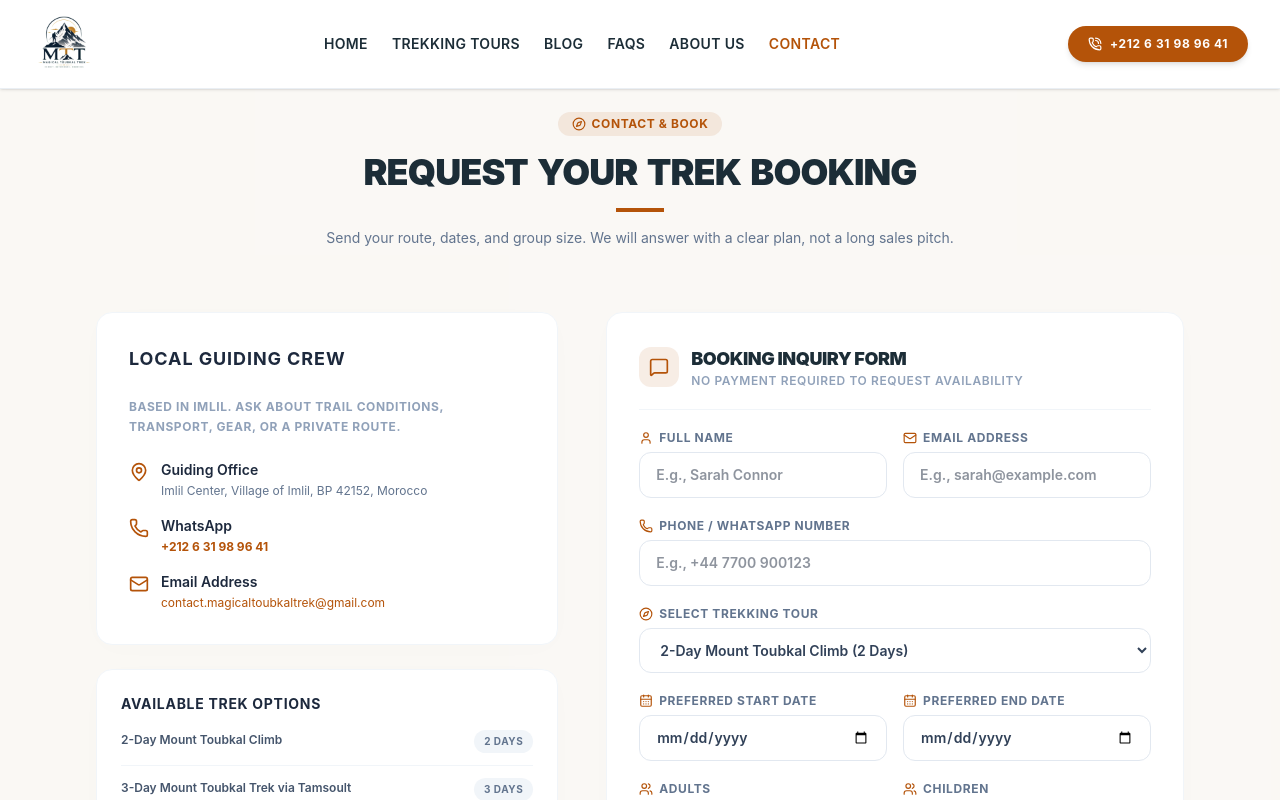
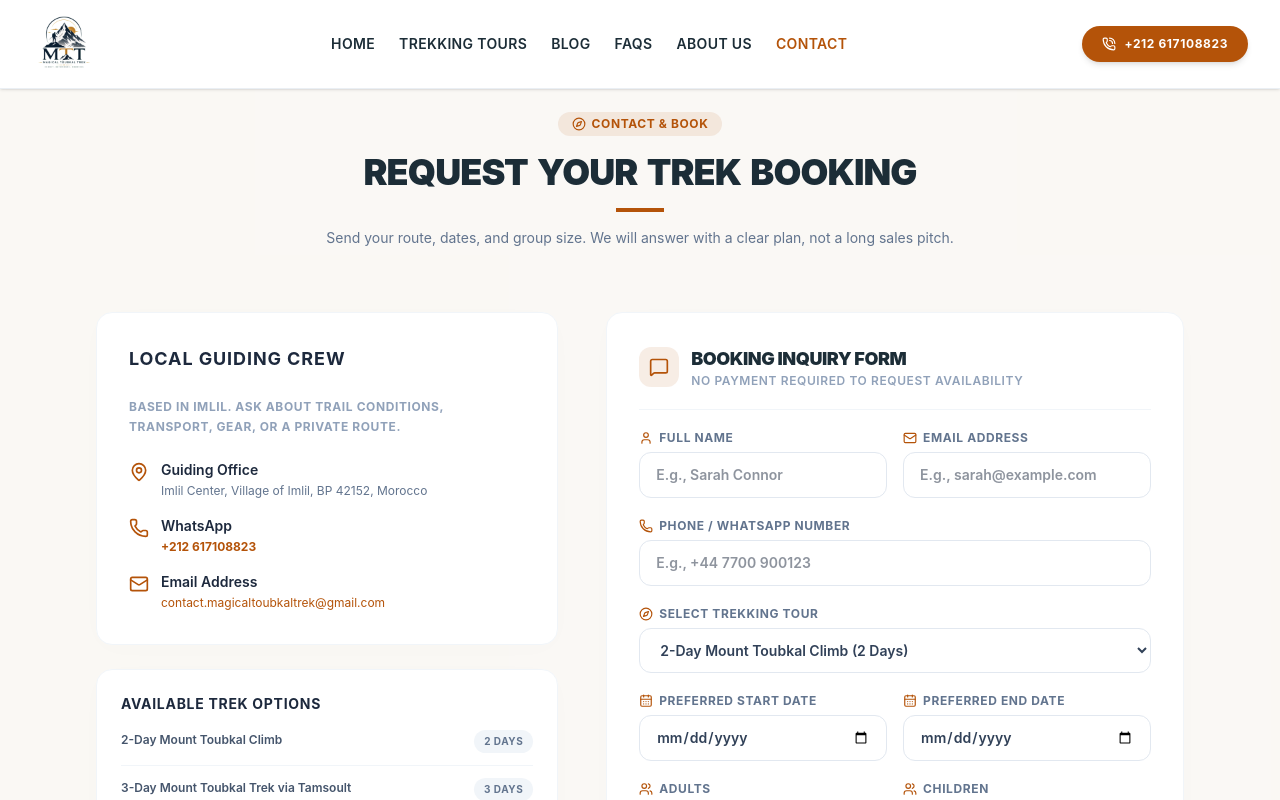
Before and after one commit to toubkalexploration-svg/magical-toubkal-trek-com, a Next.js app: page /contact in a window 1280 px wide. Shown: the top 800 px of the page. Built offline with nearby package versions, Linux system fonts and the light colour scheme.

Commit message:
Update site contact number

```diff
--- a/src/app/data/contact.ts
+++ b/src/app/data/contact.ts
@@ -1,8 +1,8 @@
 export const siteName = "Magical Toubkal Trek";
 export const contactEmail = "contact.magicaltoubkaltrek@gmail.com";
-export const contactPhone = "+212631989641";
-export const contactPhoneDisplay = "+212 6 31 98 96 41";
-export const whatsappUrl = "https://wa.me/212631989641";
+export const contactPhone = "+212617108823";
+export const contactPhoneDisplay = "+212 617108823";
+export const whatsappUrl = "https://wa.me/212617108823";
 export const contactMailtoUrl = "mailto:contact.magicaltoubkaltrek@gmail.com";
 
 // Verified external business profiles (used for SEO sameAs signals and trust links)
```
